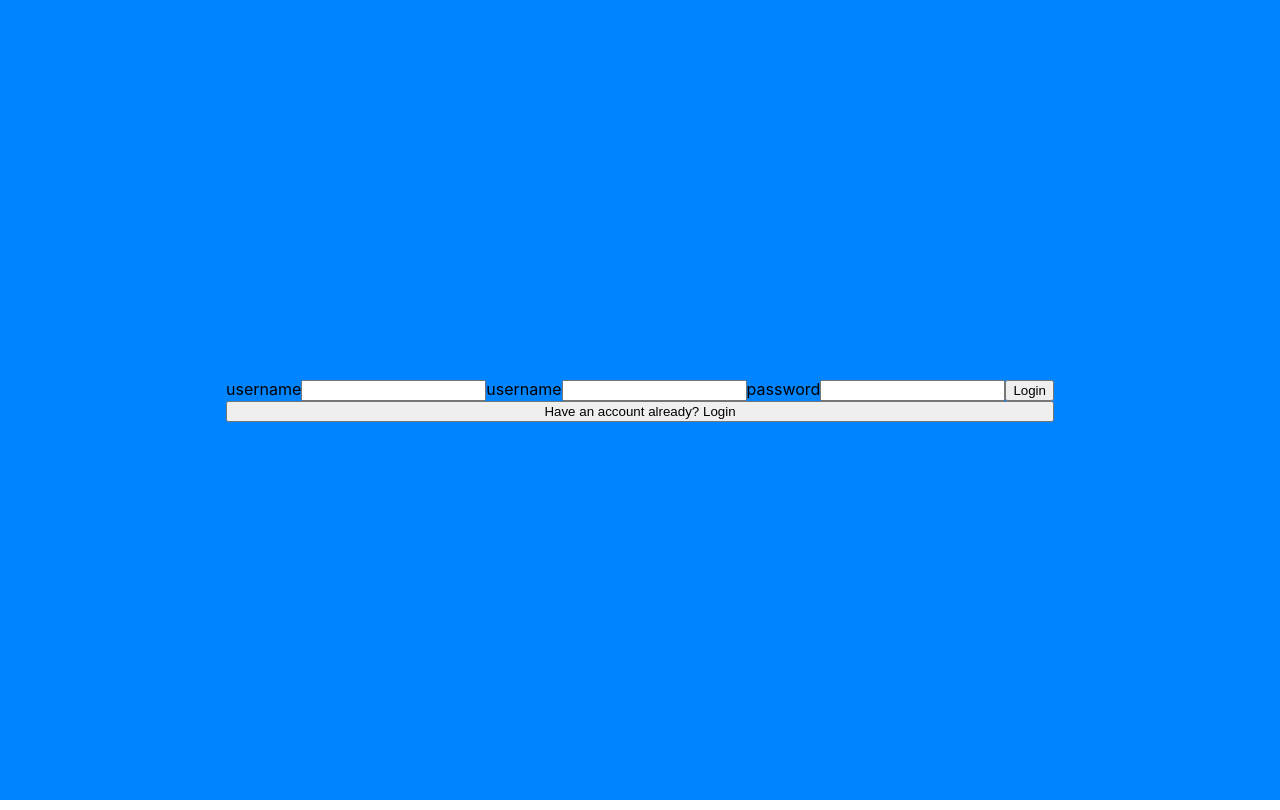
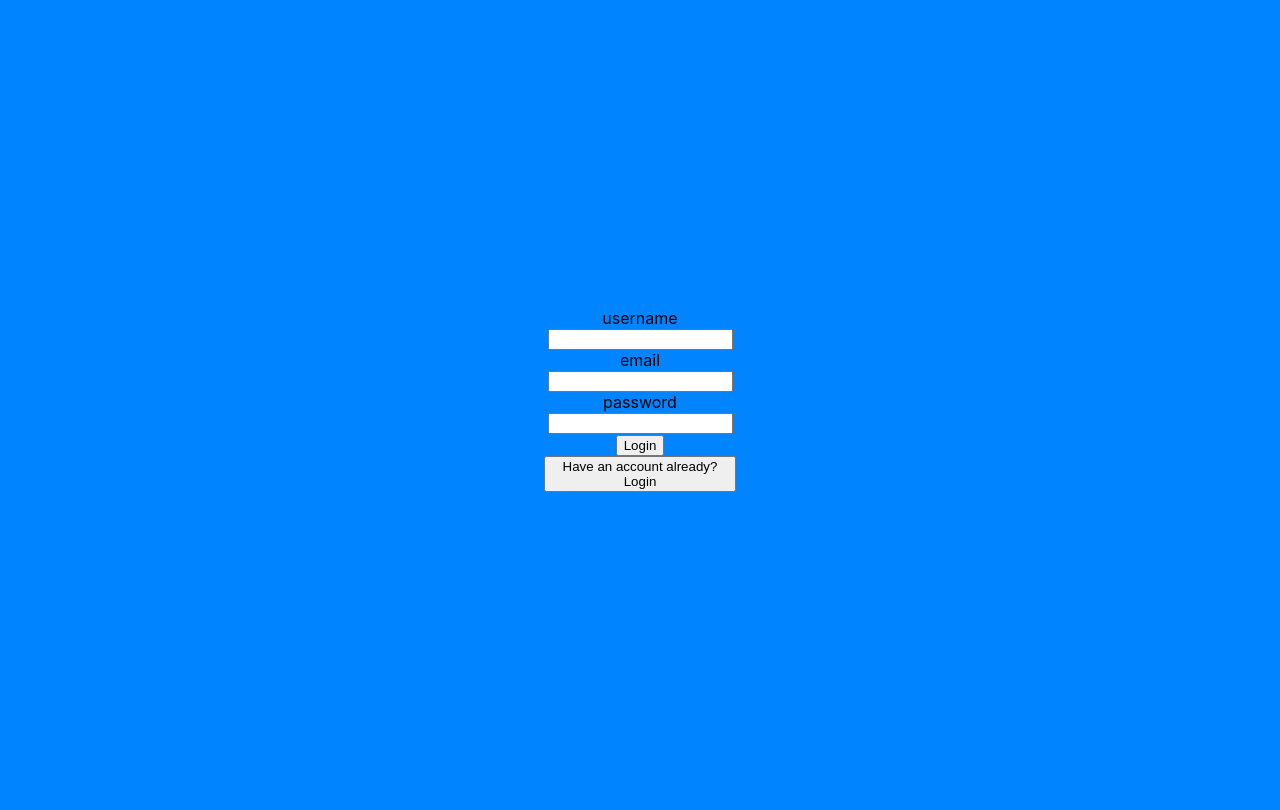
Before and after one commit to UptGiant/crocs-seeker, a React (Create React App) app in the folder seeker/: page / in a window 1280 px wide. Both pictures are taken after a click on the button "Don't have an account? Regester". Built offline with nearby package versions, Linux system fonts and the light colour scheme.

Commit message:
Fixed the alignment bug

```diff
--- a/seeker/src/App.css
+++ b/seeker/src/App.css
@@ -1,3 +1,4 @@
+
 .App {
   text-align: center;
   display: flex;
@@ -10,4 +11,9 @@
 .auth-form, .login-form, .register-form {
   display: flex;
   flex-direction: column;
+  align-items: center;
+  justify-content: center;
+  min-height: 100vh;
+  width: 15%;
+  margin-bottom: 10px;
 }
--- a/seeker/src/Register.jsx
+++ b/seeker/src/Register.jsx
@@ -14,7 +14,7 @@ export const Register = (props) => {
             <form onSubmit={handleSubmint}>
                 <label htmlFor="username">username</label>
                 <input value={username} onChange={(sub) => setUserName(sub.target.value)} type="username" id="username" name="username"/>
-                <label htmlFor="username">username</label>
+                <label htmlFor="email">email</label>
                 <input value={email} onChange={(sub) => setEmail(sub.target.value)} type="email" id="email" name="email"/>
                 <label htmlFor="password">password</label>
                 <input value={password} onChange={(sub) => setPassword(sub.target.value)} type="password" id="password" name="password"/>
```
